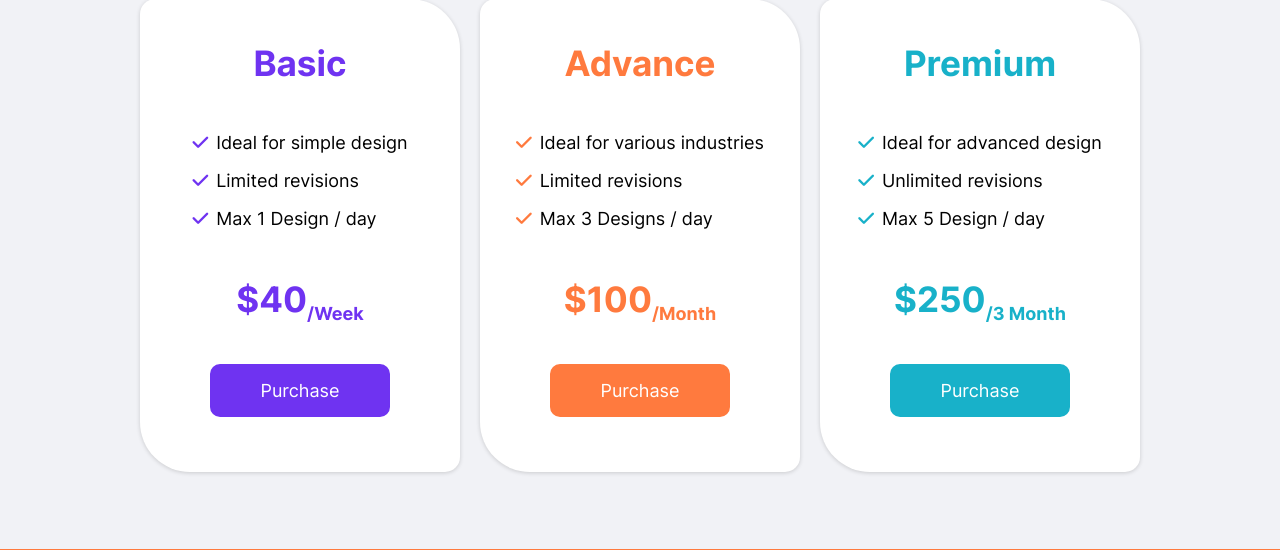
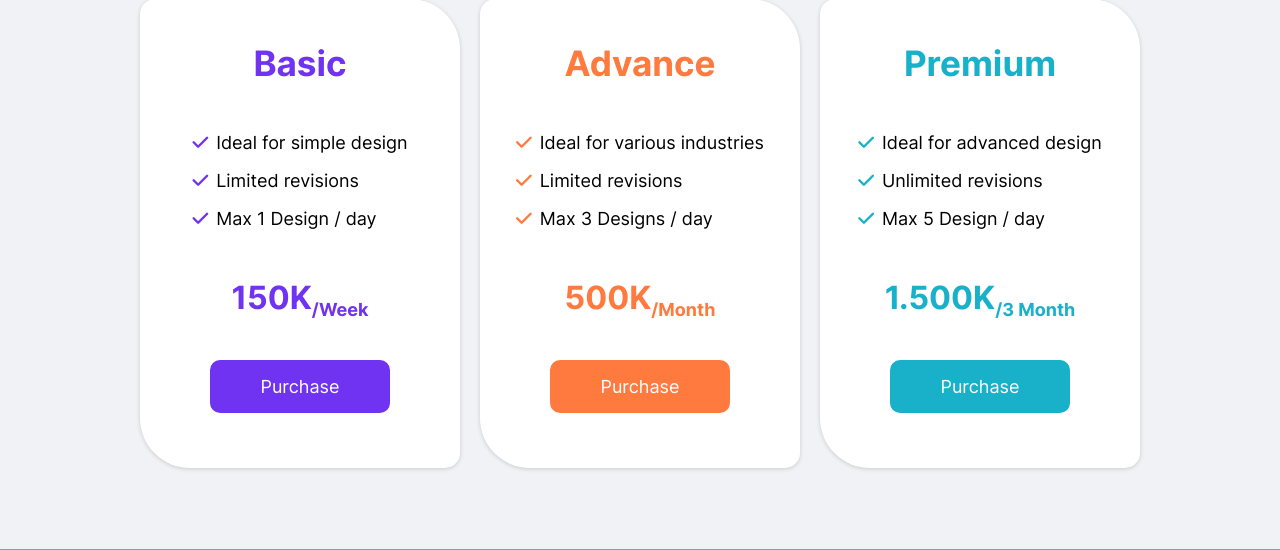
Before and after one commit to Clayy9/Teman-Kanvas, a PHP site: page / in a window 1280 px wide. Shown: the part 3048-3598 px from the top of the page. Run offline with PHP 8.4, Linux system fonts and the light colour scheme; some libraries are stand-ins or nearby versions.

Commit message:
fixing price

```diff
--- a/index.html
+++ b/index.html
@@ -300,7 +300,7 @@
                 </div>
                 <br><br>
                 <div class="card_price">
-                    <p class="week">$40<sub>/Week</sub></p>
+                    <p class="week">150K<sub>/Week</sub></p>
                 </div>
                 <br><br>
                 <a href="#popupbasic" class="card_button first">Purchase</a>
@@ -317,7 +317,7 @@
                 </div>
                 <br><br>
                 <div class="card_price">
-                    <p class="plan">$100<sub>/Month</sub></p>
+                    <p class="plan">500K<sub>/Month</sub></p>
                 </div>
                 <br><br>
                 <a href="#popupadvance" class="card_button second">Purchase</a>
@@ -334,7 +334,7 @@
                 </div>
                 <br><br>
                 <div class="card_price">
-                    <p class="axe">$250<sub>/3 Month</sub></p>
+                    <p class="axe">1.500K<sub>/3 Month</sub></p>
                 </div>
                 <br><br>
                 <a href="#popuppremium" class="card_button third">Purchase</a>
--- a/style.css
+++ b/style.css
@@ -560,7 +560,7 @@ visibility: visible;
     border: 1.5px solid var(--lightblue);
 }
 .card_price{
-    font-size: 35px;
+    font-size: 32px;
     font-weight: 1000;
     font-family: bold;
 }
```
